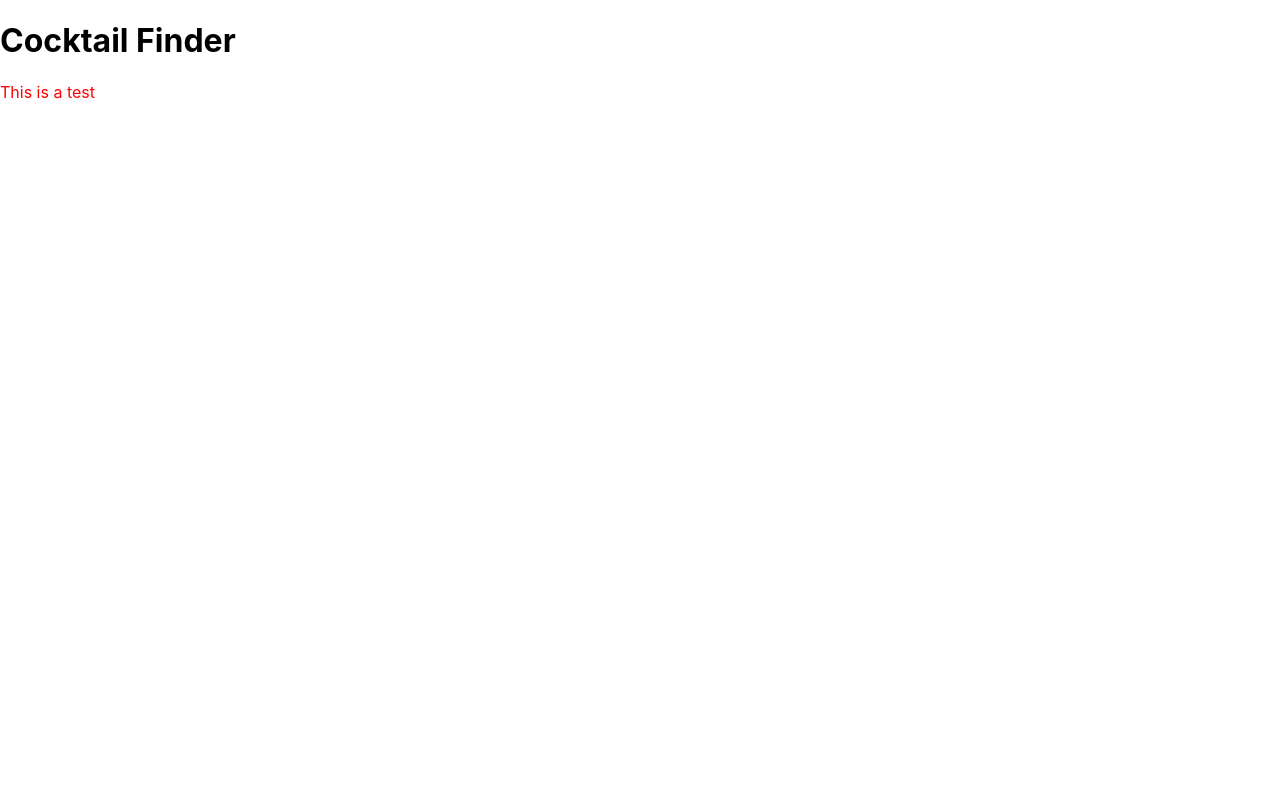
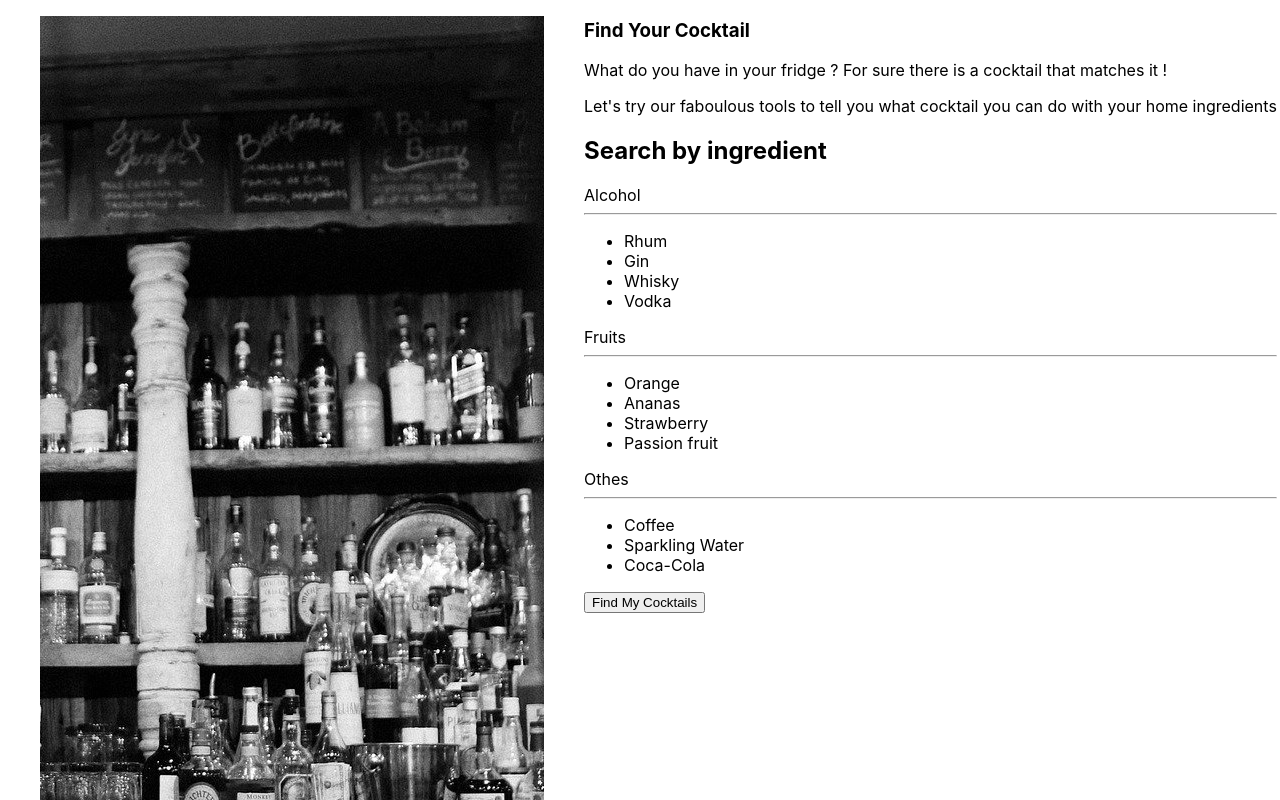
Before and after one commit to WildCodeSchool/lyon-js-0320-p2-g1, a React (Create React App) app: page / in a window 1280 px wide. Shown: the top 800 px of the page. Built offline with nearby package versions, Linux system fonts and the light colour scheme.

Commit message:
Structure page with img

```diff
--- a/src/App.js
+++ b/src/App.js
@@ -4,7 +4,6 @@ import FindYourCocktail from './components/find-your-cocktail/FindYourCocktail';
 function App () {
   return (
     <div className='App'>
-      <h1>Cocktail Finder</h1>
       <FindYourCocktail />
     </div>
   );
--- a/src/components/find-your-cocktail/FindYourCocktail.css
+++ b/src/components/find-your-cocktail/FindYourCocktail.css
@@ -1,3 +1,11 @@
 .test {
   color: red;
 }
+
+.desktop {
+  display: flex;
+}
+
+.bar {
+  height: 100%;
+}
--- a/src/components/find-your-cocktail/FindYourCocktail.jsx
+++ b/src/components/find-your-cocktail/FindYourCocktail.jsx
@@ -1,11 +1,50 @@
 import React from 'react';
 import './FindYourCocktail.css';
+import Bar from '../../img/bar.jpg';
 
 class FindYourCocktail extends React.Component {
   render () {
     return (
-      <main>
-        <p className='test'>This is a test</p>
+      <main className='desktop'>
+        <aside>
+          <figure>
+            <img className='bar' src={Bar} alt='bar' />
+          </figure>
+        </aside>
+        <section>
+          <article>
+            <h1>Find Your Cocktail</h1>
+            <p>What do you have in your fridge ? For sure there is a cocktail that matches it !</p>
+            <p>Let's try our faboulous tools to tell you what cocktail you can do with your home ingredients</p>
+          </article>
+          <article>
+            <h2>Search by ingredient</h2>
+            <div>Alcohol</div>
+            <hr />
+            <ul>
+              <li>Rhum</li>
+              <li>Gin</li>
+              <li>Whisky</li>
+              <li>Vodka</li>
+            </ul>
+            <div>Fruits</div>
+            <hr />
+            <ul>
+              <li>Orange</li>
+              <li>Ananas</li>
+              <li>Strawberry</li>
+              <li>Passion fruit</li>
+            </ul>
+            <div>Othes</div>
+            <hr />
+            <ul>
+              <li>Coffee</li>
+              <li>Sparkling Water</li>
+              <li>Coca-Cola</li>
+            </ul>
+            <button>Find My Cocktails</button>
+          </article>
+        </section>
       </main>
     );
   }
```
Also changed, not shown: src/img/bar.jpg (added).
